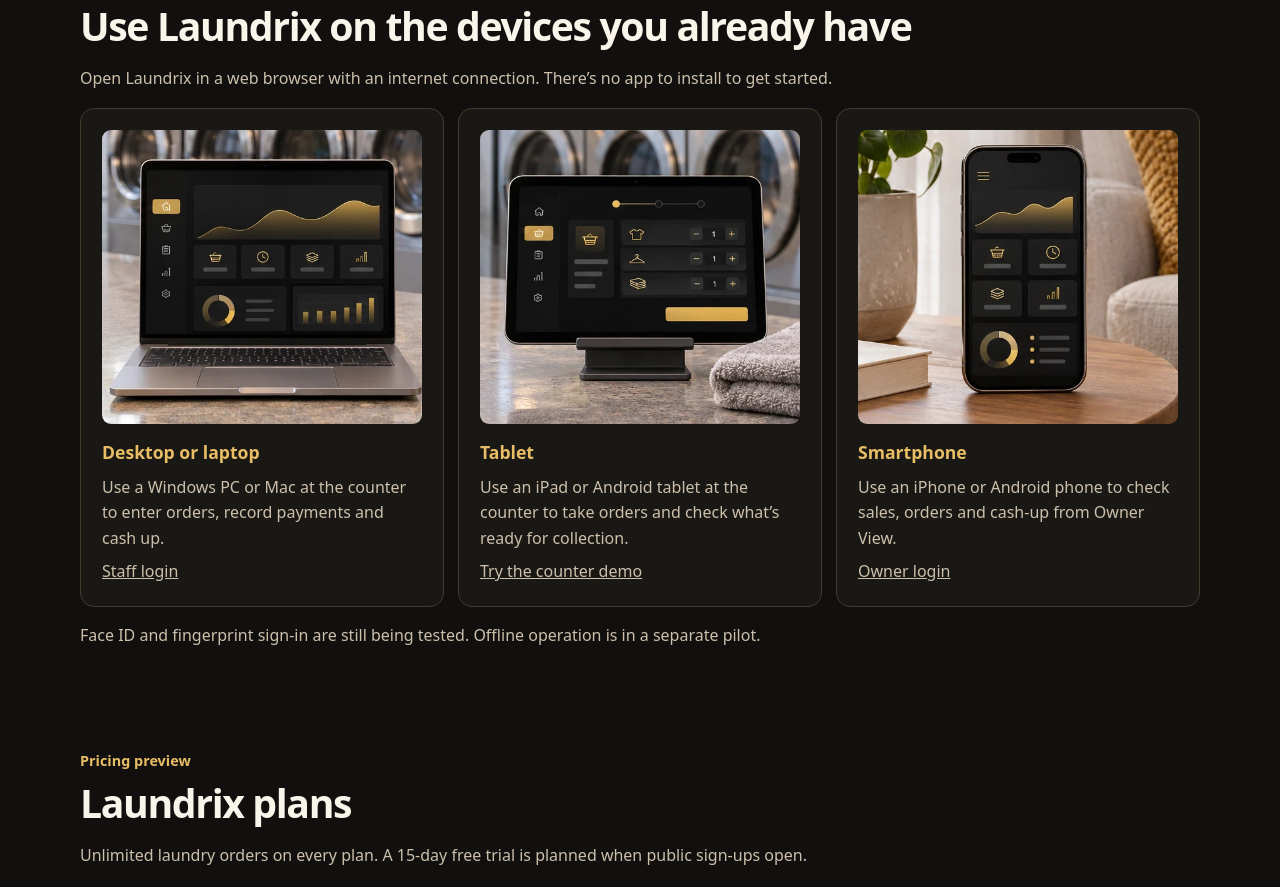
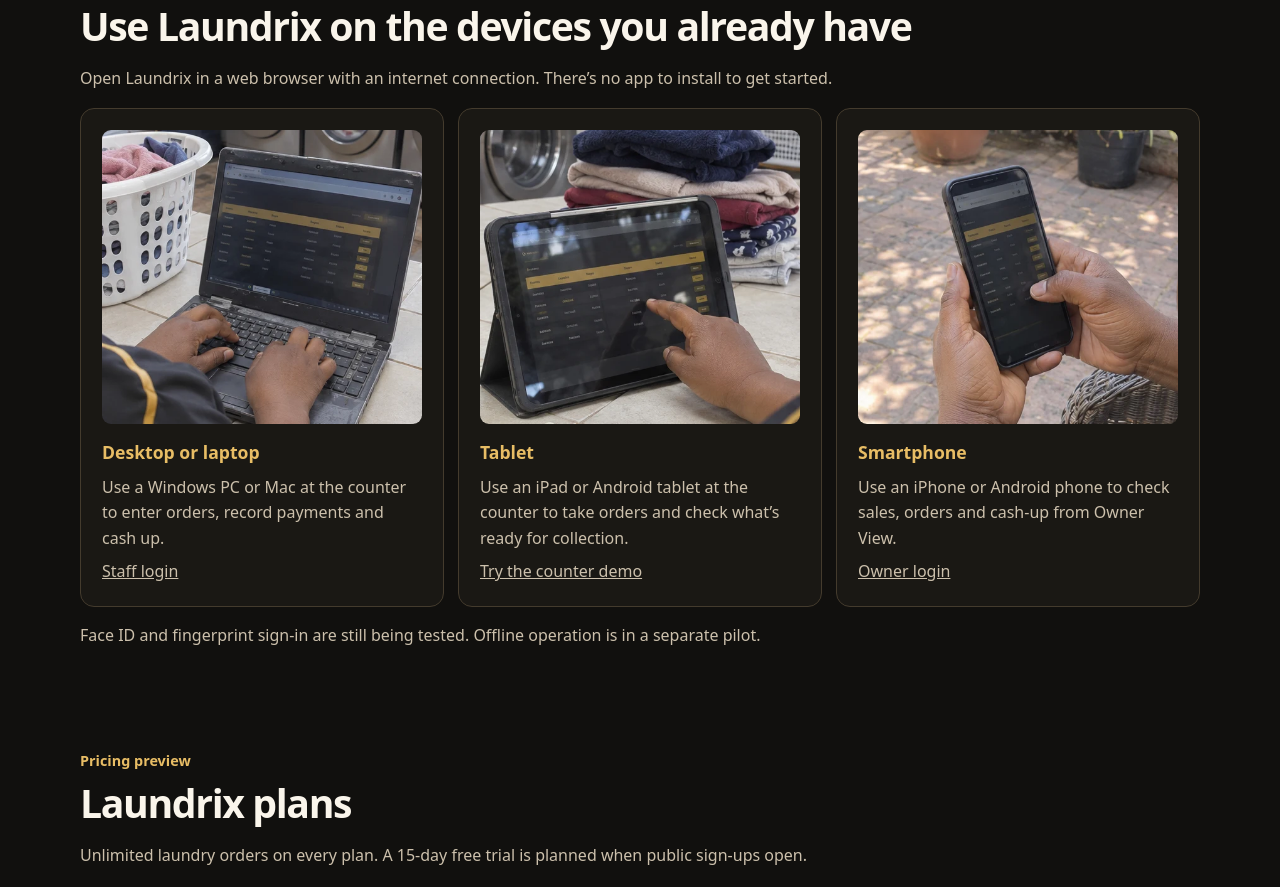
Before and after one commit to Gift076/Laundrix, a plain HTML site: page index.html in a window 1280 px wide. Shown: the part 2379-3266 px from the top of the page. Drawn offline with Linux system fonts and the light colour scheme.

Commit message:
Show Laundrix devices in everyday use

```diff
--- a/index.html
+++ b/index.html
@@ -108,9 +108,9 @@
       <h2 id="devices-title">Use Laundrix on the devices you already have</h2>
       <p>Open Laundrix in a web browser with an internet connection. There’s no app to install to get started.</p>
       <div class="grid">
-        <article class="card"><img class="device-photo" src="/device-laptop.webp" width="510" height="470" loading="lazy" decoding="async" alt="Laptop on a laundromat counter"><h3>Desktop or laptop</h3><p>Use a Windows PC or Mac at the counter to enter orders, record payments and cash up.</p><p><a href="/staff-workspace.html">Staff login</a></p></article>
-        <article class="card"><img class="device-photo" src="/device-tablet.webp" width="510" height="470" loading="lazy" decoding="async" alt="Tablet on a stand beside folded laundry"><h3>Tablet</h3><p>Use an iPad or Android tablet at the counter to take orders and check what’s ready for collection.</p><p><a href="#demo">Try the counter demo</a></p></article>
-        <article class="card"><img class="device-photo" src="/device-phone.webp" width="510" height="470" loading="lazy" decoding="async" alt="Smartphone on a side table"><h3>Smartphone</h3><p>Use an iPhone or Android phone to check sales, orders and cash-up from Owner View.</p><p><a href="/staff-workspace.html?view=owner">Owner login</a></p></article>
+        <article class="card"><img class="device-photo" src="/device-laptop-in-use.webp" width="510" height="660" loading="lazy" decoding="async" alt="Laundry worker typing on a laptop at the counter"><h3>Desktop or laptop</h3><p>Use a Windows PC or Mac at the counter to enter orders, record payments and cash up.</p><p><a href="/staff-workspace.html">Staff login</a></p></article>
+        <article class="card"><img class="device-photo" src="/device-tablet-in-use.webp" width="510" height="660" loading="lazy" decoding="async" alt="Laundry worker tapping a tablet beside folded laundry"><h3>Tablet</h3><p>Use an iPad or Android tablet at the counter to take orders and check what’s ready for collection.</p><p><a href="#demo">Try the counter demo</a></p></article>
+        <article class="card"><img class="device-photo" src="/device-phone-in-use.webp" width="510" height="660" loading="lazy" decoding="async" alt="Owner checking a phone away from the laundry"><h3>Smartphone</h3><p>Use an iPhone or Android phone to check sales, orders and cash-up from Owner View.</p><p><a href="/staff-workspace.html?view=owner">Owner login</a></p></article>
       </div>
       <p>Face ID and fingerprint sign-in are still being tested. Offline operation is in a separate pilot.</p>
     </section>
```
Also changed, not shown: device-laptop-in-use.webp (added), device-phone-in-use.webp (added), device-tablet-in-use.webp (added).
